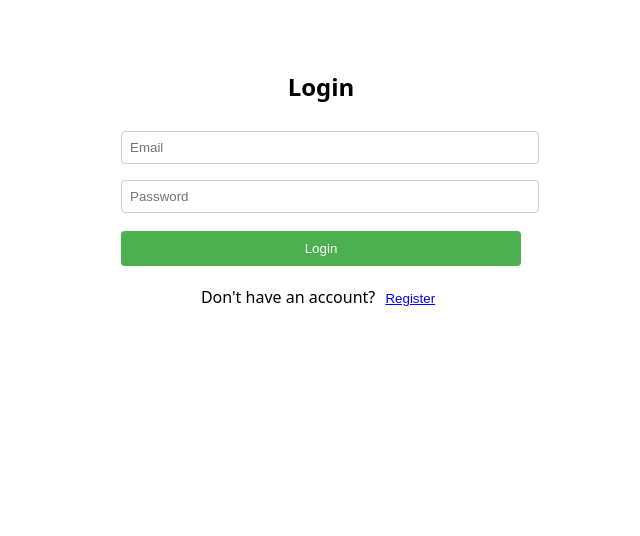
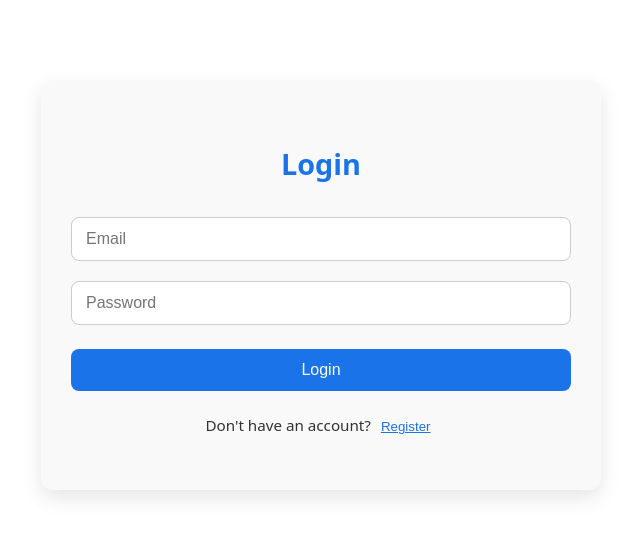
Before and after one commit to FlexSaaS/flexsaas-booking-admin, a React (Vite) app: page / in a window 1280 px wide. Shown: the top 536 px of the page, without its empty margins (319-959 px from the left). Built offline with nearby package versions, Linux system fonts and the light colour scheme; no server answers.

Commit message:
theme, logout button

```diff
--- a/src/Calendar/Components/WeekHeader.tsx
+++ b/src/Calendar/Components/WeekHeader.tsx
@@ -41,7 +41,7 @@ const Header = styled.div`
 
 const NavButton = styled.button`
   background-color: ${({ theme }) => theme.primary};
-  color: white;
+  color: ${({ theme }) => theme.secondary};
   font-size: 0.9rem;
   padding: 6px 12px;
   border: none;
--- a/src/Calendar/Layers/AppointmentLayer.tsx
+++ b/src/Calendar/Layers/AppointmentLayer.tsx
@@ -142,8 +142,8 @@ const AppointmentItem = styled.div`
   padding: 2px 5px;
   box-sizing: border-box;
   border-radius: 4px;
-  background-color: lightcoral;
-  color: white;
+  background-color: ${({ theme }) => theme.primary};
+  color: ${({ theme }) => theme.secondary};
   font-size: 0.75rem;
   overflow: hidden;
   white-space: nowrap;
--- a/src/Modal/AvailabilityModal.tsx
+++ b/src/Modal/AvailabilityModal.tsx
@@ -165,11 +165,11 @@ const YearSelector = styled.select`
   padding: 6px 8px;
   font-size: 1rem;
   margin-bottom: 24px;
-  border: 1.5px solid #ccc;
+  border: 1.5px solid ${({ theme }) => theme.border};
   border-radius: 6px;
 
   &:focus {
-    border-color: #5a4de1;
+    border-color: ${({ theme }) => theme.primary};
     outline: none;
   }
 `;
@@ -185,22 +185,21 @@ const Overlay = styled.div`
 `;
 
 const Modal = styled.div`
-  background: white;
+  background: ${({ theme }) => theme.background};
   border-radius: 10px;
   padding: 28px 36px;
-  box-shadow: 0 10px 30px rgba(0, 0, 0, 0.18);
 `;
 
 const Title = styled.h2`
   margin: 0 0 12px 0;
   font-weight: 700;
   font-size: 1.75rem;
-  color: #4f64ed;
+  color: ${({ theme }) => theme.primary};
 `;
 
 const Subtitle = styled.p`
   margin: 0 0 24px 0;
-  color: #555;
+  color: ${({ theme }) => theme.text};
   font-size: 1rem;
   line-height: 1.3;
 `;
@@ -213,12 +212,14 @@ const DayRow = styled.div`
   flex-wrap: nowrap;
   min-height: 36px;
 `;
+
 const DayName = styled.div`
   flex: 0 0 100px;
   font-weight: 600;
   font-size: 1rem;
-  color: #222;
+  color: ${({ theme }) => theme.text};
 `;
+
 const ToggleLabel = styled.label`
   position: relative;
   display: inline-block;
@@ -236,7 +237,7 @@ const ToggleInput = styled.input.attrs({ type: "checkbox" })`
   height: 0;
 
   &:checked + span {
-    background-color: #5a4de1;
+    background-color: ${({ theme }) => theme.primary};
   }
   &:checked + span:before {
     transform: translateX(20px);
@@ -250,7 +251,7 @@ const Slider = styled.span`
   left: 0;
   right: 0;
   bottom: 0;
-  background-color: #ccc;
+  background-color: ${({ theme }) => theme.border};
   border-radius: 24px;
   transition: 0.4s;
 
@@ -261,7 +262,7 @@ const Slider = styled.span`
     width: 18px;
     left: 3px;
     bottom: 3px;
-    background-color: white;
+    background-color: ${({ theme }) => theme.background};
     border-radius: 50%;
     transition: 0.4s;
   }
@@ -269,7 +270,7 @@ const Slider = styled.span`
 
 const ToggleText = styled.span`
   font-size: 0.95rem;
-  color: #444;
+  color: ${({ theme }) => theme.text};
   user-select: none;
   min-width: 45px;
   flex-shrink: 0;
@@ -282,13 +283,13 @@ const TimeSelect = styled.select`
   padding: 6px 8px;
   font-size: 0.9rem;
   margin: 0 8px;
-  border: 1.5px solid #ccc;
+  border: 1.5px solid ${({ theme }) => theme.border};
   border-radius: 6px;
   transition: border-color 0.2s;
   flex-shrink: 0;
 
   &:focus {
-    border-color: #5a4de1;
+    border-color: ${({ theme }) => theme.primary};
     outline: none;
   }
 `;
@@ -302,18 +303,18 @@ const StaffWrapper = styled.div`
 
 const StaffLabel = styled.label`
   font-size: 0.9rem;
-  color: #555;
+  color: ${({ theme }) => theme.text};
 `;
 
 const StaffInput = styled.input.attrs({ type: "number" })`
   width: 40px;
   font-size: 1rem;
   padding: 4px 6px;
-  border: 1.5px solid #ccc;
+  border: 1.5px solid ${({ theme }) => theme.border};
   border-radius: 6px;
 
   &:focus {
-    border-color: #5a4de1;
+    border-color: ${({ theme }) => theme.primary};
     outline: none;
   }
 `;
@@ -327,8 +328,8 @@ const ButtonsRow = styled.div`
 
 const CancelButton = styled.button`
   border: none;
-  background: #ddd;
-  color: #333;
+  background: ${({ theme }) => theme.secondary};
+  color: ${({ theme }) => theme.text};
   padding: 10px 20px;
   font-weight: 600;
   font-size: 1rem;
@@ -336,14 +337,14 @@ const CancelButton = styled.button`
   cursor: pointer;
 
   &:hover {
-    background: #bbb;
+    background: ${({ theme }) => theme.border};
   }
 `;
 
 const SaveButton = styled.button`
   border: none;
-  background: #5a4de1;
-  color: white;
+  background: ${({ theme }) => theme.primary};
+  color: ${({ theme }) => theme.background};
   padding: 10px 24px;
   font-weight: 600;
   font-size: 1rem;
@@ -351,6 +352,6 @@ const SaveButton = styled.button`
   cursor: pointer;
 
   &:hover {
-    background: #433db9;
+    background: ${({ theme }) => theme.secondary};
   }
 `;
--- a/src/Sidebar/Components/ThemeSwitch.tsx
+++ b/src/Sidebar/Components/ThemeSwitch.tsx
@@ -61,7 +61,7 @@ const Slider = styled.span<{ checked: boolean }>`
   inset: 0;
   border-radius: 30px;
   overflow: hidden;
-  background-color: ${({ checked }) => (checked ? "#00a6ff" : "#2a2a2a")};
+  background-color: ${({ checked }) => (checked ? "#1a73e8" : "#2a2a2a")};
   transition: 0.4s;
   cursor: pointer;
 
--- a/src/Sidebar/Sidebar.tsx
+++ b/src/Sidebar/Sidebar.tsx
@@ -7,6 +7,7 @@ import Appointment from "../Modal/CreateAppointmentModal";
 import AvailabilityModal from "../Modal/AvailabilityModal";
 import type { AvailabilityType, DayAvailability } from "../types";
 import { ThemeSwitch } from "./Components/ThemeSwitch";
+import { useAuth } from "../UserAuth/AuthProvider";
 
 type SidebarProps = {
   selectedDate: Date;
@@ -18,9 +19,6 @@ type SidebarProps = {
   setDarkMode: (darkMode: boolean) => void;
 };
 
-/**
- * Sidebar component with calendar, availability, appointment booking, and theme toggle
- */
 function Sidebar({
   selectedDate,
   setSelectedDate,
@@ -32,6 +30,8 @@ function Sidebar({
 }: SidebarProps) {
   const [showAvailModal, setShowAvailModal] = useState(false);
   const [showAppointment, setShowAppointment] = useState(false);
+
+  const { logout } = useAuth();
 
   return (
     <SidebarContainer>
@@ -49,14 +49,18 @@ function Sidebar({
         <Button onClick={() => setShowAvailModal(true)}>
           Set Availability
         </Button>
+
         <Button onClick={() => setShowAppointment(true)}>
           Book Appointment
         </Button>
 
-        <ThemeSwitch
-          checked={!darkMode}
-          onChange={() => setDarkMode(!darkMode)}
-        />
+        <Button onClick={logout}>Log Out</Button>
+        <ThemeWrapper>
+          <ThemeSwitch
+            checked={!darkMode}
+            onChange={() => setDarkMode(!darkMode)}
+          />
+        </ThemeWrapper>
 
         {showAppointment && (
           <Appointment
@@ -101,12 +105,19 @@ const TopSection = styled.div`
   margin-bottom: 1.5rem;
 `;
 
+const ThemeWrapper = styled.div`
+  display: flex;
+  flex-direction: column;
+  gap: 1rem;
+  margin-top: 1.5rem;
+`;
+
 const Button = styled.button`
   margin-top: 1.5rem;
   padding: 0.6rem 1rem;
   font-size: 1rem;
   font-weight: 500;
-  background: white;
+  background: ${({ theme }) => theme.secondary};
   color: ${({ theme }) => theme.primary};
   border: 1px solid ${({ theme }) => theme.border};
   border-radius: 8px;
@@ -115,7 +126,7 @@ const Button = styled.button`
   transition: background-color 0.2s ease, box-shadow 0.2s ease;
 
   &:hover {
-    background-color: ${({ theme }) => theme.secondary};
+    background-color: ${({ theme }) => theme.background};
     box-shadow: 0 2px 6px ${({ theme }) => theme.primary};
   }
 
--- a/src/UserAuth/AuthPage.tsx
+++ b/src/UserAuth/AuthPage.tsx
@@ -9,7 +9,6 @@ import styled from "styled-components";
 import type { IEmailService } from "../types";
 import { EmailJsService } from "../services/EmailJSService";
 
-// In future create a provider and surround the entire App.
 const emailService: IEmailService = new EmailJsService();
 
 function AuthPage() {
@@ -100,13 +99,17 @@ function AuthPage() {
 
 export default AuthPage;
 
+// ---------------- Styled Components ----------------
 
-// Styled components
 const Container = styled.div`
-  max-width: 400px;
-  margin: 50px auto;
+  max-width: 500px;
+  margin: 80px auto;
   text-align: center;
   font-family: system-ui, sans-serif;
+  background-color: #f9f9f9;
+  padding: 40px 30px;
+  border-radius: 12px;
+  box-shadow: 0 8px 20px rgba(0, 0, 0, 0.1);
 `;
 
 const Form = styled.form`
@@ -115,44 +118,69 @@ const Form = styled.form`
 `;
 
 const Title = styled.h2`
-  margin-bottom: 20px;
+  margin-bottom: 24px;
+  color: #1a73e8;
+  font-size: 1.8rem;
 `;
 
 const Input = styled.input`
-  width: 100%;
-  padding: 8px;
-  margin: 8px 0;
+  width: 94%;
+  padding: 12px 14px;
+  margin: 10px 0;
   border: 1px solid #ccc;
-  border-radius: 4px;
+  border-radius: 8px;
+  font-size: 1rem;
+  transition: border-color 0.2s;
+
+  &:focus {
+    border-color: #e8f0fe;
+    outline: none;
+  }
 `;
 
 const Button = styled.button`
-  padding: 10px 20px;
-  margin-top: 10px;
-  background-color: #4caf50;
+  padding: 12px 20px;
+  margin-top: 14px;
+  background-color: #1a73e8;
   color: white;
   border: none;
   cursor: pointer;
-  border-radius: 4px;
+  border-radius: 8px;
+  font-size: 1rem;
+  font-weight: 500;
+  transition: background-color 0.2s, box-shadow 0.2s;
 
   &:hover {
-    background-color: #45a049;
+    background-color: #a8c7fa;
+    box-shadow: 0 4px 12px rgba(0, 0, 0, 0.15);
+  }
+
+  &:active {
+    background-color: #a8c7fa;
   }
 `;
 
 const Message = styled.p<{ error?: boolean }>`
-  margin-top: 10px;
-  color: ${({ error }) => (error ? "red" : "green")};
+  margin-top: 12px;
+  font-size: 0.95rem;
+  color: ${(props) => (props.error ? "#d32f2f" : "#388e3c")};
 `;
 
 const ToggleText = styled.p`
-  margin-top: 20px;
+  margin-top: 24px;
+  font-size: 0.95rem;
+  color: #333;
 `;
 
 const ToggleButton = styled.button`
   text-decoration: underline;
   background: none;
   border: none;
-  color: blue;
+  color: #1a73e8;
   cursor: pointer;
+  font-weight: 500;
+
+  &:hover {
+    color: #a8c7fa;
+  }
 `;
--- a/src/theme.tsx
+++ b/src/theme.tsx
@@ -10,6 +10,7 @@ export const lightTheme: DefaultTheme = {
   primary: "#1a73e8",
   secondary: "#e8f0fe",
   border: "#dadce0",
+  appointmentBg: "#e8f0fe",
 };
 
 /**
@@ -21,6 +22,7 @@ export const darkTheme: DefaultTheme = {
   primary: "#a8c7fa",
   secondary: "#37393b",
   border: "#858891",
+  appointmentBg: "#37393b",
 };
 
 /**
@@ -33,5 +35,6 @@ declare module "styled-components" {
     primary: string;
     secondary: string;
     border: string;
+    appointmentBg: string;
   }
 }
```
Also changed, not shown: src/Modal/CreateAppointmentModal.tsx (+28 -15 lines), src/UserAuth/AuthProvider.tsx (+14 -2 lines).
